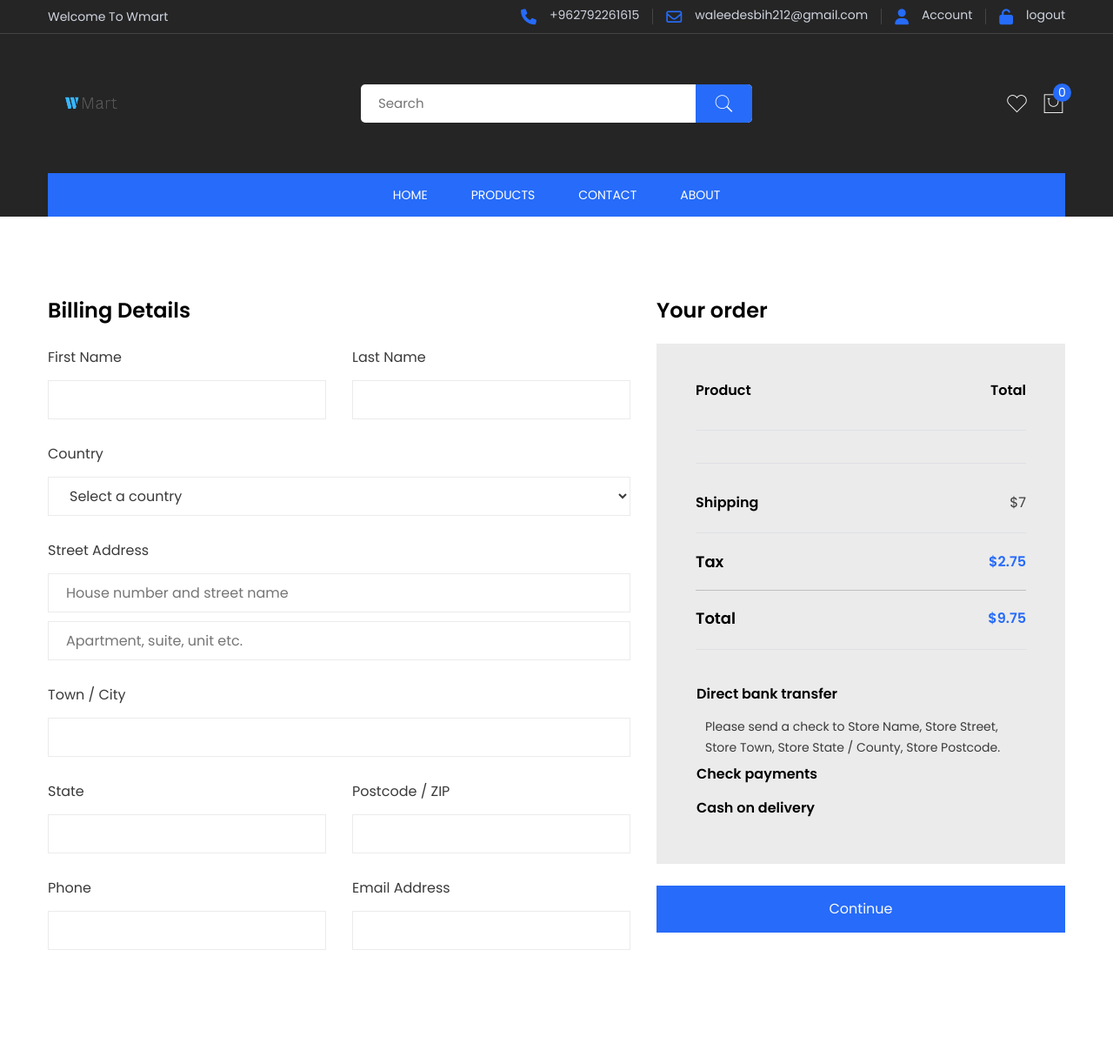
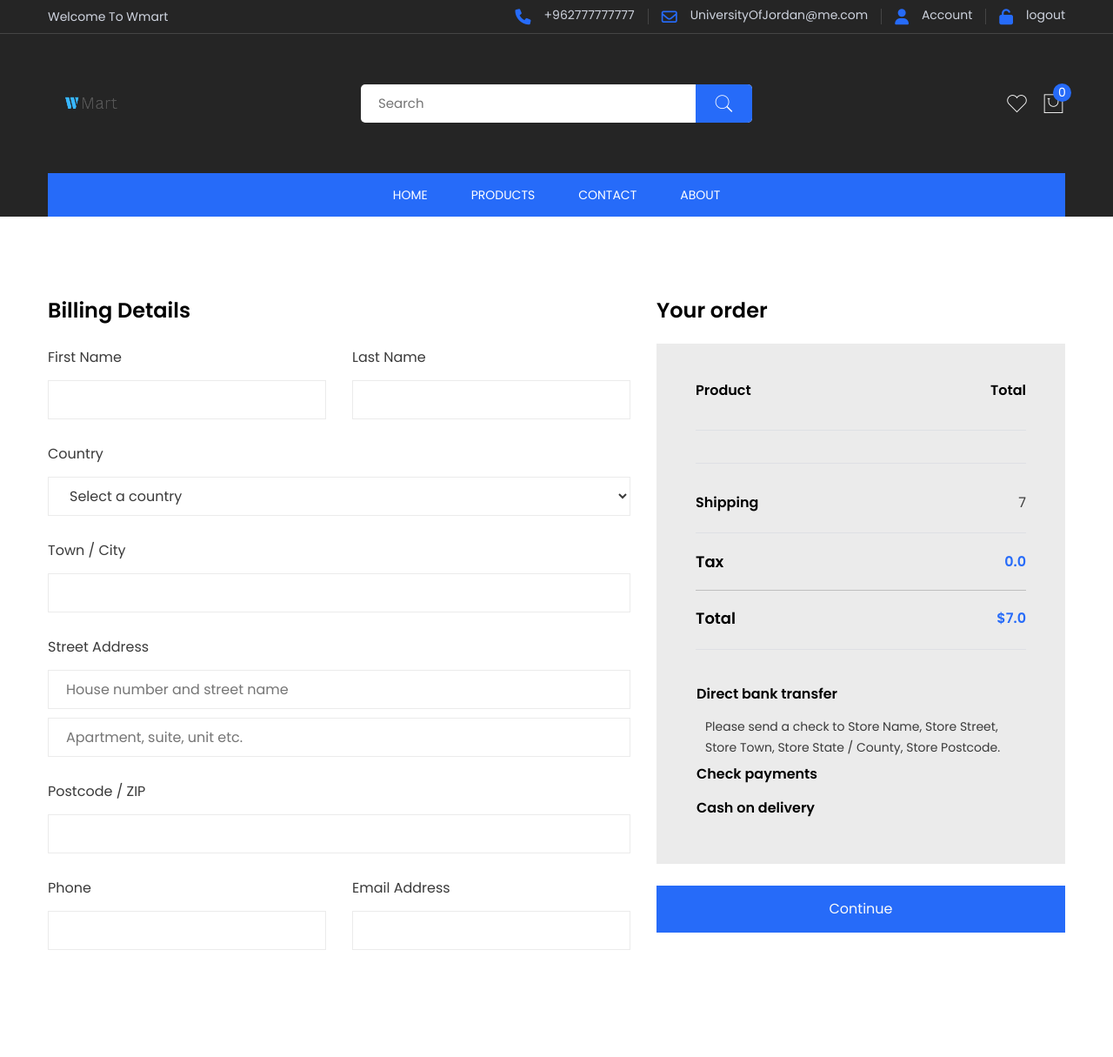
Before and after one commit to MoeHudaib/Inventory-Management, a Django app: page /e_commerce/cart/checkout/ in a window 1280 px wide. Shown: the top 1215 px of the page at 87% size. Run offline with Django 5.2, Linux system fonts and the light colour scheme; a user stored in the database is signed in; some libraries are stand-ins or nearby versions; some web fonts are replaced.

Commit message:
Third Time Committing

```diff
--- a/InventoryManagement/cart/context_processor.py
+++ b/InventoryManagement/cart/context_processor.py
@@ -1,11 +1,15 @@
 from .cart import Cart
+from inventory.models import TAX_RATE, SHIPPING_FEES
 
 def cart_total_amount(request):
-	if request.user.is_authenticated:
-		cart = Cart(request)
-		total_bill = 0.0
-		for key,value in request.session['cart'].items():
-			total_bill = total_bill + (float(value['price']) * value['quantity'])
-		return {'cart_total_amount' : total_bill}
-	else:
-		return {'cart_total_amount' : 0}
+    """
+    Calculate the total amount of the cart.
+    """
+    if request.user.is_authenticated:
+        cart = Cart(request)
+        total_bill = 0.0
+        for key, value in request.session.get('cart', {}).items():
+            total_bill += float(value['price']) * value['quantity']
+        return {'cart_total_amount': total_bill}
+    else:
+        return {'cart_total_amount': 0.0}
--- a/InventoryManagement/cart/templatetags/cart_tag.py
+++ b/InventoryManagement/cart/templatetags/cart_tag.py
@@ -19,6 +19,6 @@ def add(value, arg):
         return 0  # Return 0 if there is an error in conversion
 
 @register.filter()
-def tax(value, tax_value=2.75):
+def tax(value, tax_value=0.0275):
     """Add tax value to the value."""
-    return float(value) + float(tax_value)
+    return float(value) * float(tax_value)
--- a/InventoryManagement/e_commerce/views.py
+++ b/InventoryManagement/e_commerce/views.py
@@ -1,13 +1,15 @@
 from django.shortcuts import render,redirect,HttpResponse, get_object_or_404
-from inventory.models import Contact_us, Color, Category, Stock
+from inventory.models import Contact_us, Color, Category, Stock, SHIPPING_FEES, TAX_RATE
 from django.conf import settings
 from django.core.mail import send_mail
 from django.contrib.auth.models import User
 from django.contrib.auth import authenticate,login,logout
 from django.contrib.auth.decorators import login_required
 from cart.cart import Cart
+from decimal import Decimal
 
 
+# Complete Place order Part To link this app properly to the project
 def ABOUT(request):
     return render(request,'main/about.html')
 
@@ -192,8 +194,11 @@ def Check_out(request):
     if request.method == 'POST':
         pass
     user = request.user
+
     context = {
         'user':user,
+        'shipping_fees':SHIPPING_FEES,
+        'tax_rate':TAX_RATE
     }
     return render(request, 'cart/checkout.html', context)
 
@@ -201,6 +206,39 @@ def Check_out(request):
 @login_required(login_url="e_commerce:login")
 def PLACE_ORDER(request):
     if request.method=="POST":
-       firstname = request.POST.get('firstname')
+        firstname = request.POST.get('firstname')
+        lastname = request.POST.get('lastname')
+        country = request.POST.get('country')
+        address = request.POST.get('address')
+        postcode = request.POST.get('postcode')
+        phone = request.POST.get('phone')
+        email = request.POST.get('email')
 
-    return render(request, 'cart/placeorder.html')
+        if firstname and lastname and country and address and postcode and phone and email :
+            pass
+    cart = Cart(request)  # Instantiate the Cart class
+
+    # Now you have access to the cart data in cart.cart
+    cart_items = cart.cart  # This gives you the items in the cart
+
+    # Calculate the cart total, tax, shipping, etc.
+    cart_total = Decimal('0.00')  # Initialize cart total as a Decimal object
+    for item in cart_items.values():
+        cart_total += Decimal(item['price']) * Decimal(item['quantity'])  # Calculate the total
+
+    # You can also calculate the tax and shipping here
+    shipping_cost = Decimal('7.00')  # Example static shipping cost
+    tax_rate = Decimal('0.0275')  # Example tax rate
+    tax = cart_total * tax_rate
+    total_amount = cart_total + shipping_cost + tax  # Final total
+
+    context = {
+        'cart_items': cart_items,
+        'cart_total': cart_total,
+        'tax': tax,
+        'shipping_cost': shipping_cost,
+        'total_amount': total_amount,
+    }
+
+
+    return render(request, 'cart/placeorder.html', context)
--- a/InventoryManagement/inventory/models.py
+++ b/InventoryManagement/inventory/models.py
@@ -2,6 +2,9 @@ from django.db import models
 from django.utils import timezone
 import re
 from django.core.exceptions import ValidationError
+
+TAX_RATE = 0.03
+SHIPPING_FEES = 7
 
 class Inventory(models.Model):
     name = models.CharField(max_length=255)
--- a/InventoryManagement/templates/cart/checkout.html
+++ b/InventoryManagement/templates/cart/checkout.html
@@ -50,35 +50,32 @@
                             </div>
 
                         </div>
+
+                        <div class="col-lg-12">
+                            <div class="billing-info mb-4">
+                                <label>Town / City</label>
+                                <input type="text" name="city" />
+                            </div>
+                        </div>
+
                         <div class="col-lg-12">
                             <div class="billing-info mb-4">
                                 <label>Street Address</label>
-                                <input class="billing-address" placeholder="House number and street name" type="text" name:"address" />
-                                <input placeholder="Apartment, suite, unit etc." type="text"  name:"address"/>
+                                <input class="billing-address" placeholder="House number and street name" type="text" name="address" />
+                                <input placeholder="Apartment, suite, unit etc." type="text"  name="address"/>
                             </div>
                         </div>
+
                         <div class="col-lg-12">
                             <div class="billing-info mb-4">
-                                <label>Town / City</label>
-                                <input type="text" name:"city" />
-                            </div>
-                        </div>
-                        <div class="col-lg-6 col-md-6">
-                            <div class="billing-info mb-4">
-                                <label>State </label>
-                                <input type="text" name:"state"/>
-                            </div>
-                        </div>
-                        <div class="col-lg-6 col-md-6">
-                            <div class="billing-info mb-4">
                                 <label>Postcode / ZIP</label>
-                                <input type="text" name:"postcode"/>
+                                <input type="text" name="postcode"/>
                             </div>
                         </div>
                         <div class="col-lg-6 col-md-6">
                             <div class="billing-info mb-4">
                                 <label>Phone</label>
-                                <input type="text" name:"phone" />
+                                <input type="text" name="phone" />
                             </div>
                         </div>
                         <div class="col-lg-6 col-md-6">
@@ -119,20 +116,19 @@
                             <div class="your-order-bottom">
                                 <ul>
                                     <li class="your-order-shipping">Shipping</li>
-                                    <li> $7</li>
+                                    <li> {{shipping_fees}}</li>
                                 </ul>
                             </div>
                             <div class="your-order-total">
                                 <ul>
 
                                     <li class="order-total">Tax</li>
-                                    <li>${{0|tax:2.75}}</li>
+                                    <li>{{cart_total_amount|tax:tax_rate}}</li>
                                 </ul>
                                 <hr>
                                 <ul>
-
                                     <li class="order-total">Total</li>
-                                    <li>${{cart_total_amount|tax:2.75|add:7}}</li>
+                                    <li>${{cart_total_amount|tax:tax_rate|add:cart_total_amount|add:shipping_fees}}</li>
                                 </ul>
                             </div>
                         </div>
--- a/InventoryManagement/templates/main/base.html
+++ b/InventoryManagement/templates/main/base.html
@@ -43,8 +43,8 @@
                         <div class="col d-none d-lg-block">
                             <div class="top-nav">
                                 <ul>
-                                    <li><a href="tel:+962792261615"><i class="fa fa-phone"></i> +962792261615</a></li>
-                                    <li><a href="mailto:waleedesbih212@gmail.com"><i class="fa fa-envelope-o"></i>waleedesbih212@gmail.com</a></li>
+                                    <li><a href="tel:+962792261615"><i class="fa fa-phone"></i> +962777777777</a></li>
+                                    <li><a href="mailto:waleedesbih212@gmail.com"><i class="fa fa-envelope-o"></i>UniversityOfJordan@me.com</a></li>
                                     <li><a href="my-account.html"><i class="fa fa-user"></i> Account</a></li>
                                     {% if user.is_authenticated %}
                                     <li><a href="{% url 'e_commerce:logout' %}"><i class="fa fa-unlock"></i>logout</a></li>
--- a/InventoryManagement/templates/partials/topNavigation.html
+++ b/InventoryManagement/templates/partials/topNavigation.html
@@ -10,15 +10,16 @@
                 <button class="mdc-button mdc-menu-button">
                     <span class="d-flex align-items-center">
                     <span class="figure">
-                        <img src="{% static 'inventory/assets/material-admin/images/faces/ava.jpg' %}" alt="user" class="user">
+                        <img src="{% static 'posApp/assets/material-admin/images/faces/ava.jpg' %}" alt="user" class="user">
                     </span>
                     <span class="user-name">{{ user.first_name }}</span>
                     </span>
                 </button>
                 <div class="mdc-menu mdc-menu-surface" tabindex="-1">
+                    {% if user.is_authenticated and is_superuser%}
                     <ul class="mdc-list" role="menu" aria-hidden="true" aria-orientation="vertical">
                         <li class="mdc-list-item" role="menuitem">
-                            <a class="text-dark" href=" url 'redirect-admin' ">
+                            <a class="text-dark" href="{%  url 'admin:index' %}">
                                 <div class="item-thumbnail item-thumbnail-icon-only">
                                     <i class="mdi mdi-settings-outline text-dark"></i>
                                 </div>
@@ -29,6 +30,7 @@
                                 </div>
                             </a>
                         </li>
+                        {% endif %}
                         <li class="mdc-list-item" role="menuitem">
                             <a class="text-dark" href="{% url 'user:user-logout' %}">
                                 <div class="item-thumbnail item-thumbnail-icon-only">
```
Also changed, not shown: InventoryManagement/cart/cart.py (+12 -26 lines), InventoryManagement/e_commerce/models.py (+22 -13 lines), InventoryManagement/db.sqlite3, InventoryManagement/e_commerce/migrations/0004_remove_order_state.py (added), InventoryManagement/media/stock_images/online-shopping-categories-global_465ee41b-d16f-4669-9767-23d653b97b12.webp (added).
